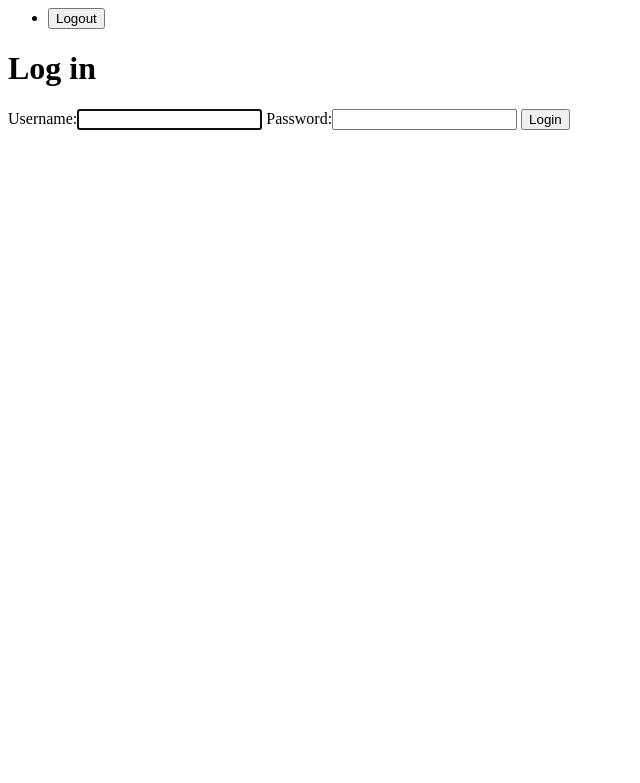
After one commit to austinhardaway/csci4300-final-project, a Django app: page /barcrawlapp/login/ in a window 1280 px wide. The commit adds this page. Shown: the top 783 px of the page, without its empty margins (0-640 px from the left). Run offline with Django 3.2, Linux system fonts and the light colour scheme.

Commit message:
Brittanys login/logout/signup changes

```diff
--- /dev/null
+++ b/barcrawl/templates/barcrawl/barcrawl_create.html
@@ -0,0 +1,6 @@
+{% extends 'base_layout.html' %}
+
+{% block content %}
+<div class="create-barcrawl">
+<h2>Create bar crawl</h2>
+{% endblock %}
--- /dev/null
+++ b/barcrawl/templates/barcrawl/base_layout.html
@@ -0,0 +1,21 @@
+{% load static from staticfiles %}
+<html>
+  <head>
+  </head>
+  <body>
+    <nav>
+      <ul>
+	<li>
+	  <form class="logout-link" action="/barcrawlapp/logout/" method="post">
+	    {% csrf_token %}
+	    <button type="submit">Logout</button>
+	  </form>
+	</li>
+      </ul>
+    </nav>
+    <div class="wrapper">
+      {% block content %}
+      {% endblock %}
+    </div>
+  </body>
+</html>
--- /dev/null
+++ b/barcrawl/templates/barcrawl/login.html
@@ -0,0 +1,9 @@
+{% extends 'barcrawl/base_layout.html' %}
+{% block content %}
+<h1>Log in</h1>
+<form class="site-form" action="."  method="post">
+  {% csrf_token %}
+  {{form}}
+  <input type="submit" value="Login">
+</form>
+{% endblock %}
--- a/barcrawl/urls.py
+++ b/barcrawl/urls.py
@@ -1,7 +1,12 @@
 from django.urls import path
 from . import views
 
+app_name = 'barcrawl'
+
 urlpatterns = [
     path('', views.index, name='index'),
-    path('bar', views.bars, name='bars')
+    path('bar', views.bars, name='bars'),
+    path('signup/', views.signup_view, name='signup'),
+    path('login/', views.login_view, name='login'),
+    path('logout/', views.logout_view, name='logout'),
 ]
--- a/barcrawl/views.py
+++ b/barcrawl/views.py
@@ -1,14 +1,54 @@
-from django.shortcuts import render
+from django.shortcuts import render, redirect
 from django.http import HttpResponse
+from django.http import HttpResponseRedirect
 from django.template import loader
+from django.contrib.auth.forms import UserCreationForm, AuthenticationForm
+from django.contrib.auth import login, logout
+from django.contrib.auth.decorators import login_required
 
-# from .forms import CrawlForm
 # Create your views here.
+def signup_view(request):
+    if request.method == 'POST':
+        form = UserCreationForm(request.POST)
+        if form.is_valid():
+            user = form.save()
+            #log the user in
+            login(request,user)
+            return HttpResponseRedirect("/barcrawlapp/")
+            #return redirect('') #barcrawl:index
+    else:
+        form = UserCreationForm()
+    return render(request, 'barcrawl/signup.html', {'form':form})
 
-
+@login_required
 def index(request):
     return render(request, 'barcrawl/index.html', {})
 
+def login_view(request):
+    if request.method == 'POST':
+        form = AuthenticationForm(data=request.POST)
+        if form.is_valid():
+        #log in the user
+            user = form.get_user()
+            login(request, user)
+            return HttpResponseRedirect("/barcrawlapp/")
+    else:
+        form = AuthenticationForm()
+    return render(request, 'barcrawl/login.html', {'form':form})
+
+def logout_view(request):
+    if request.method == 'POST':
+        logout(request)
+        return HttpResponseRedirect("/barcrawlapp/login/")
+
+''' Code for possible future view "Reviews". Use this view for any
+     additional webpages that need the user to be logged in to view.
+
+  @login_required(login_url='/barcrawl/login/')
+  def index(request):
+      return render(request, 'barcrawl/index.html', {})
+'''
+@login_required(login_url='/barcrawl/login/')
 def bars(request):
     return render(request, 'barcrawl/bars.html',
     {
--- a/barcrawlapp/settings.py
+++ b/barcrawlapp/settings.py
@@ -25,7 +25,7 @@ SECRET_KEY = 'o%pwc&c_^rv-od0caijn2-lu9o3gl(cemam253a4$8+6nr(fcm'
 # SECURITY WARNING: don't run with debug turned on in production!
 DEBUG = True
 
-ALLOWED_HOSTS = ['vm270', '172.19.50.155', '172.19.50.173']
+ALLOWED_HOSTS = ['vm270', '172.19.50.155', '172.19.50.173', '172.19.50.148']
 
 
 # Application definition
@@ -125,3 +125,5 @@ USE_TZ = True
 
 STATIC_URL = '/barcrawlapp/static/'
 STATIC_ROOT = os.path.join(BASE_DIR, "static")
+
+LOGIN_URL = '/barcrawlapp/login/'
--- a/barcrawlapp/urls.py
+++ b/barcrawlapp/urls.py
@@ -13,6 +13,7 @@ Including another URLconf
     1. Import the include() function: from django.urls import include, path
     2. Add a URL to urlpatterns:  path('blog/', include('blog.urls'))
 """
+from django.conf.urls import url
 from django.contrib import admin
 from django.urls import include, path
 
```
Also changed, not shown: account/urls.py (added, +8 -0 lines), barcrawl/templates/barcrawl/index.html (+8 -2 lines), barcrawl/templates/barcrawl/signup.html (added, +9 -0 lines), user/urls.py (added, +7 -0 lines).
